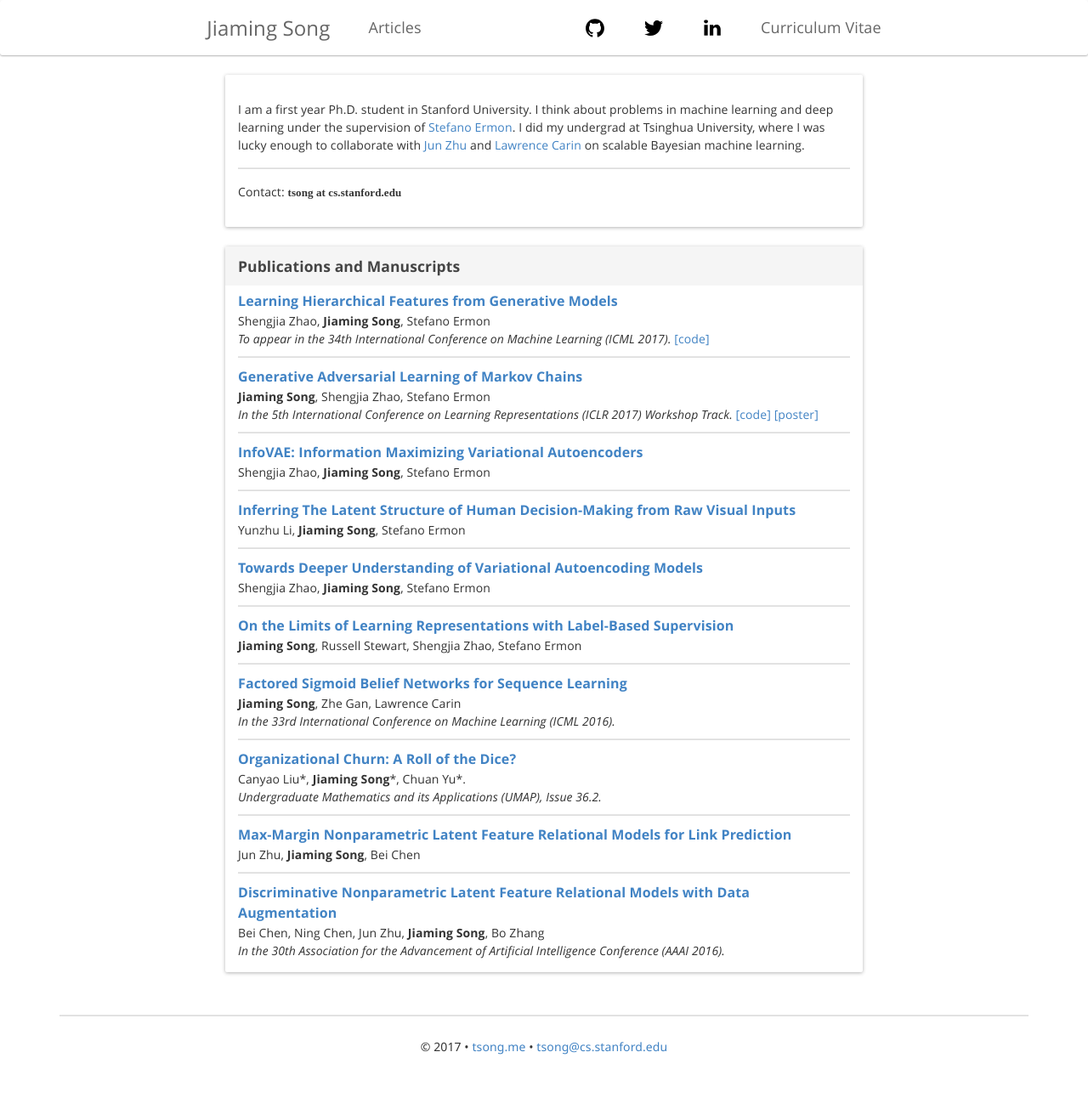
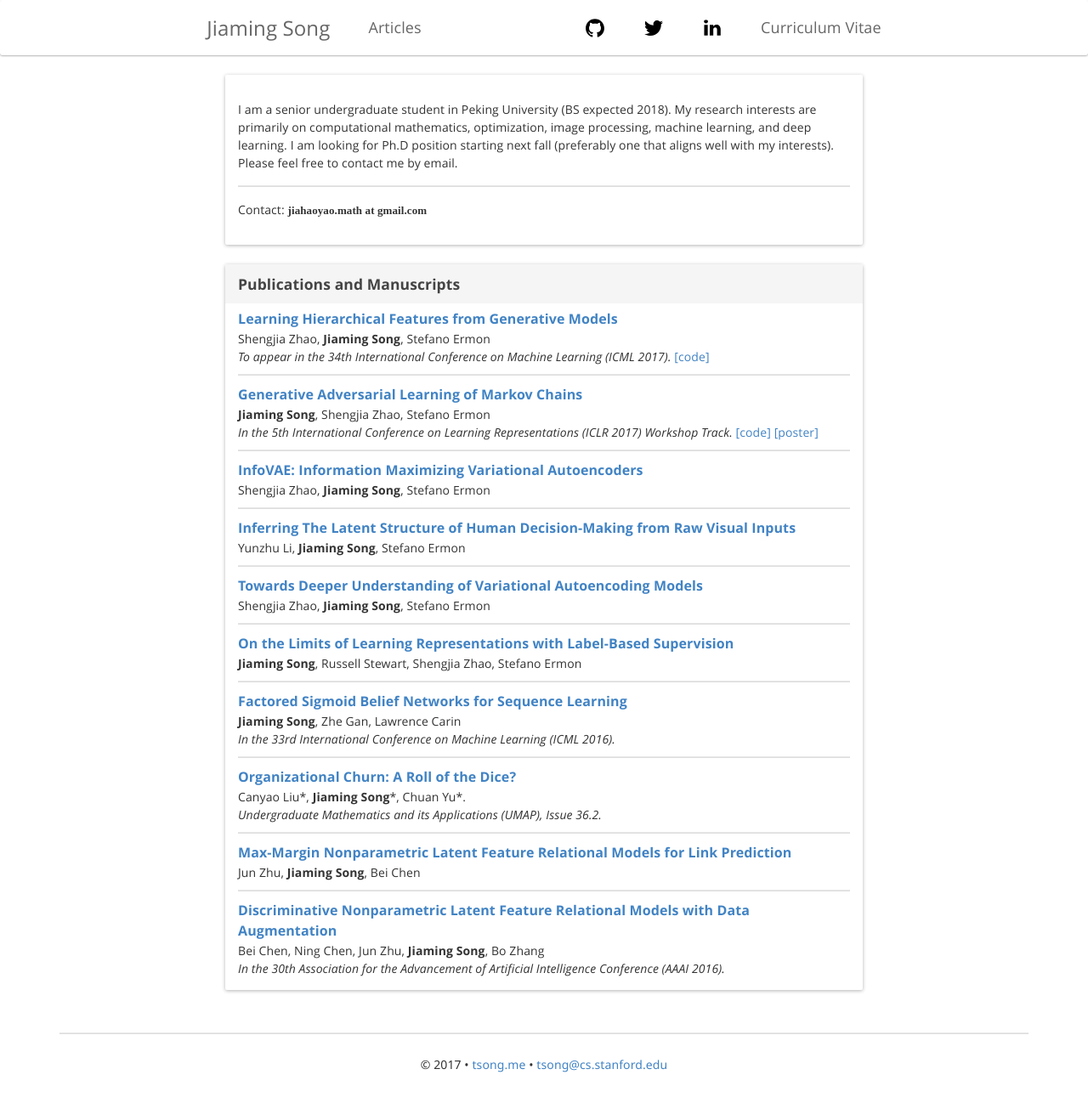
Before and after one commit to JiahaoYao/jiahaoyao.github.io, a Jekyll site: the page built from index.html, in a window 1280 px wide. Shown: the whole page at 85% size. Built offline with Jekyll 4.4.1, drawn with Linux system fonts in a browser that asks for light colours; nearby versions of some CDN libraries; some web fonts are replaced; before the commit the page ends 1277 px from its top, so only the background shows below that.

Commit message:
add my info

```diff
--- a/index.html
+++ b/index.html
@@ -15,17 +15,21 @@
             <div class="panel panel-default">
                 <div class="panel-body" style="line-height: 1.5;">
                     <p style="font-size: 14px;">
-                        I am a first year Ph.D. student in Stanford University.
+                        I am a senior undergraduate student in Peking University (BS expected 2018). My research interests are primarily on computational mathematics, optimization, image processing, machine learning, and deep learning.
+
+                        I am looking for Ph.D position starting next fall (preferably one that aligns well with my interests).
+                        Please feel free to contact me by email.
+                       <!--  I am a first year Ph.D. student in Stanford University.
                         I think about problems in machine learning and deep learning under the supervision of <a href="http://cs.stanford.edu/~ermon">Stefano Ermon</a>.
                         I did my undergrad at Tsinghua University, where I was lucky enough to collaborate with
                         <a href="http://bigml.cs.tsinghua.edu.cn/~jun">Jun Zhu</a> and <a href="http://people.ee.duke.edu/~lcarin/">Lawrence Carin</a>
-                        on scalable Bayesian machine learning.
+                        on scalable Bayesian machine learning. -->
                         <!--My interests lies in machine learning and deep learning; deep generative models and deep reinforcement learning in particular.
                         I worked on scalable bayesian machine learning and deep generative models during my undergrad.-->
                     </p>
                     <hr/>
                     <p>
-                        Contact: <b style="font-family: 'Droid Sans Mono'; font-size: 13px;">tsong at cs.stanford.edu</b>
+                        Contact: <b style="font-family: 'Droid Sans Mono'; font-size: 13px;">jiahaoyao.math at gmail.com</b>
                     </p>
                     <!--p>
                         <b>LinkedIn: </b> <a href="https://cn.linkedin.com/in/jiamings" target="_blank">Jiaming Song</a>
```
